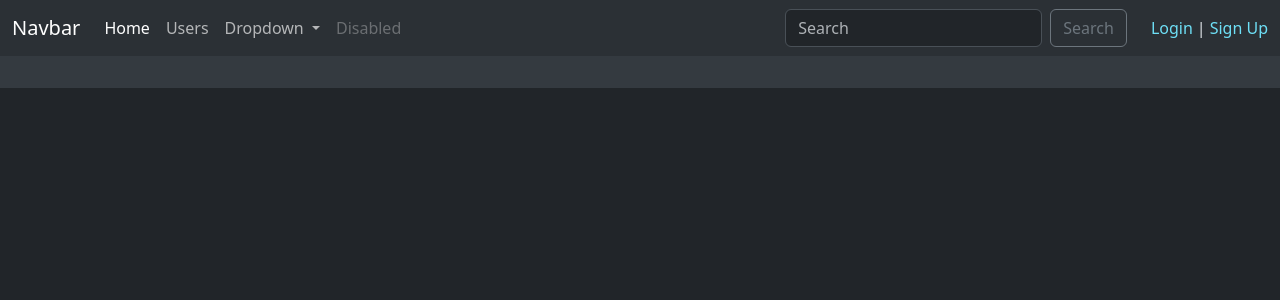
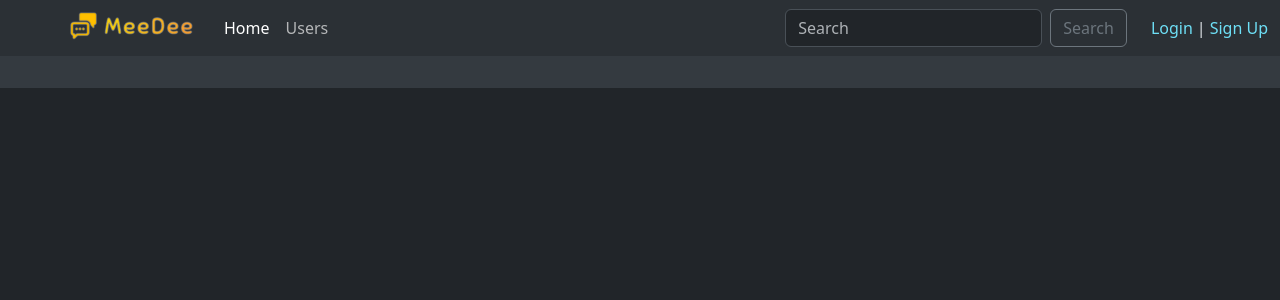
Before and after one commit to 0neWithNothing/Social-Network, a Django app: page / in a window 1280 px wide. Shown: the top 300 px of the page. Run offline with Django 4.2, Linux system fonts and the light colour scheme.

Commit message:
add logo

```diff
--- a/social_network/settings.py
+++ b/social_network/settings.py
@@ -120,7 +120,9 @@ USE_TZ = True
 # https://docs.djangoproject.com/en/4.1/howto/static-files/
 
 STATIC_URL = 'static/'
-
+STATICFILES_DIRS = [
+    BASE_DIR / "static",
+]
 # Default primary key field type
 # https://docs.djangoproject.com/en/4.1/ref/settings/#default-auto-field
 
--- a/templates/includes/navbar.html
+++ b/templates/includes/navbar.html
@@ -1,30 +1,18 @@
+{% load static %}
 <nav class="navbar navbar-expand-lg bg-body-tertiary">
     <div class="container-fluid">
-      <a class="navbar-brand" href="#">Navbar</a>
-      <button class="navbar-toggler" type="button" data-bs-toggle="collapse" data-bs-target="#navbarSupportedContent" aria-controls="navbarSupportedContent" aria-expanded="false" aria-label="Toggle navigation">
-        <span class="navbar-toggler-icon"></span>
-      </button>
       <div class="collapse navbar-collapse" id="navbarSupportedContent">
-        <ul class="navbar-nav me-auto mb-2 mb-lg-0">
+        <ul class="navbar-nav me-auto ms-5 mb-2 mb-lg-0">
+          <li class="nav-item">
+            <a class="navbar-brand" href="{% url 'home' %}">
+              <img src="{% static 'images/meedee.png' %}" alt="MeeDee" width="140">
+            </a>
+          </li>
           <li class="nav-item">
             <a class="nav-link active" aria-current="page" href="{% url 'home' %}">Home</a>
           </li>
           <li class="nav-item">
             <a class="nav-link" href="{% url 'users-list' %}">Users</a>
-          </li>
-          <li class="nav-item dropdown">
-            <a class="nav-link dropdown-toggle" href="#" role="button" data-bs-toggle="dropdown" aria-expanded="false">
-              Dropdown
-            </a>
-            <ul class="dropdown-menu">
-              <li><a class="dropdown-item" href="#">Action</a></li>
-              <li><a class="dropdown-item" href="#">Another action</a></li>
-              <li><hr class="dropdown-divider"></li>
-              <li><a class="dropdown-item" href="#">Something else here</a></li>
-            </ul>
-          </li>
-          <li class="nav-item">
-            <a class="nav-link disabled">Disabled</a>
           </li>
         </ul>
         <form class="d-flex" role="search">
```
Also changed, not shown: db.sqlite3, static/images/meedee.png (added).
